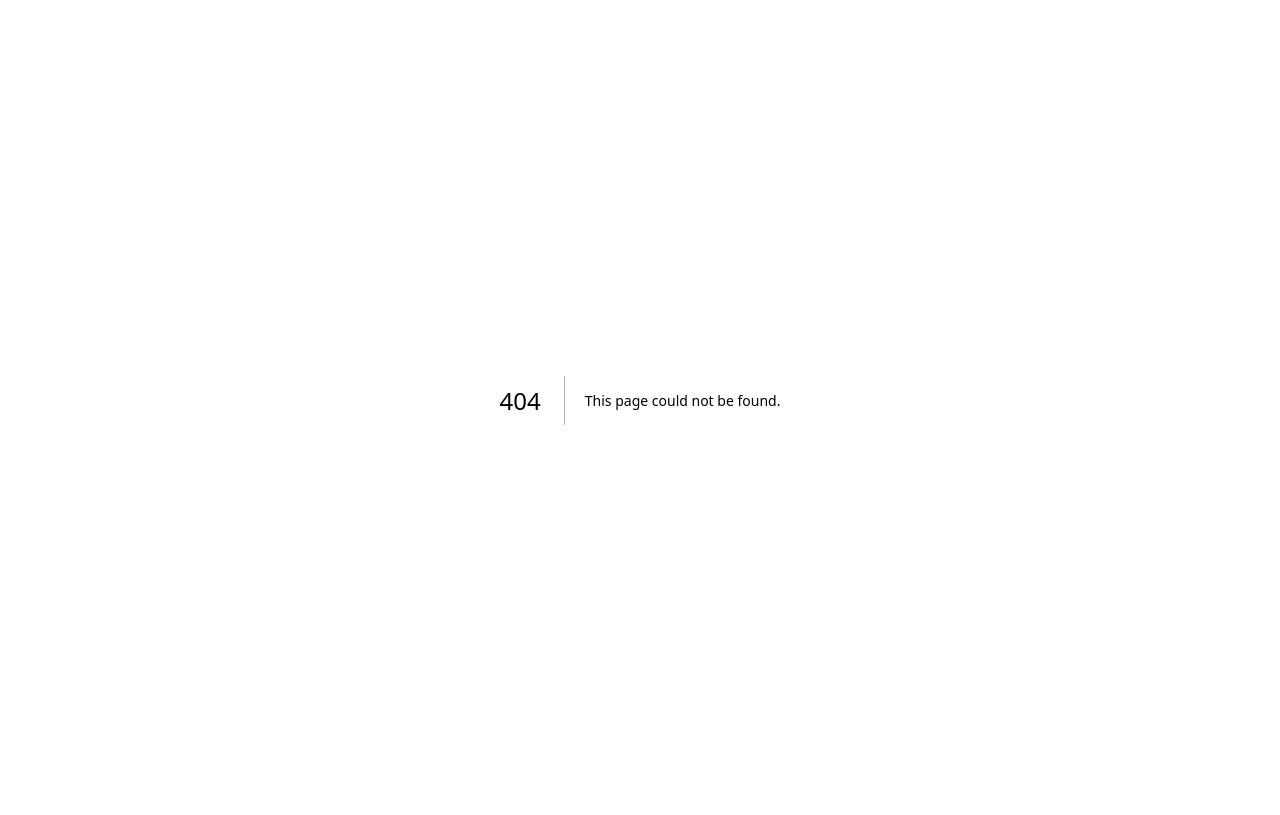
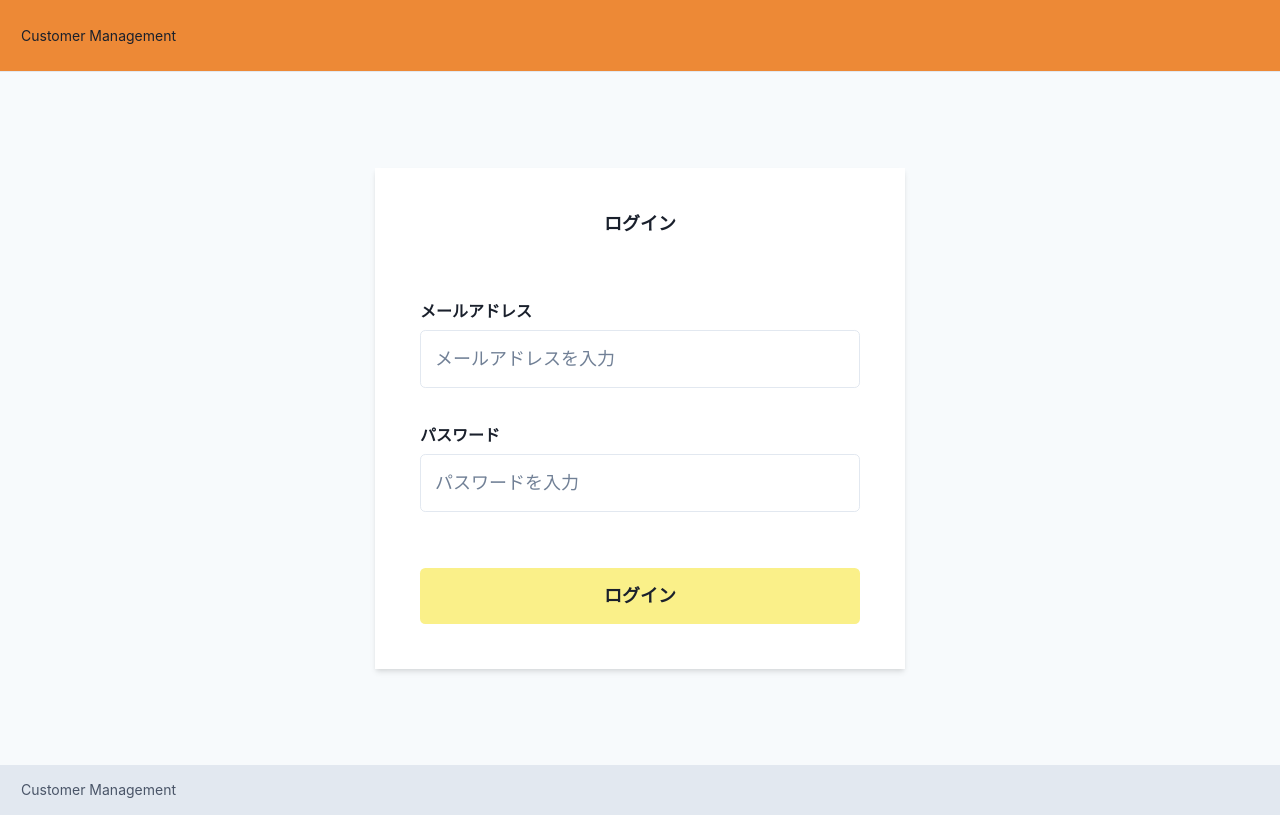
Before and after one commit to masahiro96848/dev-post-frontend, a Next.js app: page /signin in a window 1280 px wide. Before the commit this address had no page. Built offline with nearby package versions, Linux system fonts and the light colour scheme.

Commit message:
ChakraUIを使ってデザインできることを確認

```diff
--- /dev/null
+++ b/src/components/layout/PagePadding.tsx
@@ -0,0 +1,6 @@
+import { Box, ChakraProps } from '@chakra-ui/react'
+import React, { FC } from 'react'
+
+export const PagePadding: FC<ChakraProps> = () => {
+  return <Box flexGrow="1" minHeight="96px"></Box>
+}
--- a/src/components/layout/PageRoot.tsx
+++ b/src/components/layout/PageRoot.tsx
@@ -1,8 +1,14 @@
-import { Box, ChakraProps } from '@chakra-ui/react'
-import { FC, PropsWithChildren } from 'react'
+import { Box } from '@chakra-ui/react'
+import { FC } from 'react'
 
-export const PageRoot: FC<PropsWithChildren<ChakraProps>> = ({
+type Props = {
+  children: React.ReactNode
+  backgroundColor?: string
+}
+
+export const PageRoot: FC<Props> = ({
   children,
+  backgroundColor,
   ...props
 }) => {
   return (
@@ -11,6 +17,7 @@ export const PageRoot: FC<PropsWithChildren<ChakraProps>> = ({
       minHeight="100vh"
       display="flex"
       flexDirection="column"
+      backgroundColor={backgroundColor}
       {...props}
     >
       {children}
--- a/src/components/navigation/Footer/index.tsx
+++ b/src/components/navigation/Footer/index.tsx
@@ -1,5 +1,4 @@
-import { Box, ChakraProps, Link } from '@chakra-ui/react'
-import NextLink from 'next/link'
+import { Box, ChakraProps } from '@chakra-ui/react'
 import React, { FC } from 'react'
 
 export const Footer: FC<ChakraProps> = ({ ...props }) => {
@@ -10,13 +9,13 @@ export const Footer: FC<ChakraProps> = ({ ...props }) => {
       justifyContent="space-between"
       height="50px"
       px={6}
-      backgroundColor="gray.50"
+      backgroundColor="gray.200"
       {...props}
     >
       <Box color="gray.600">Customer Management</Box>
-      <NextLink href="">
+      {/* <NextLink href="">
         <Link>お問い合わせ</Link>
-      </NextLink>
+      </NextLink> */}
     </Box>
   )
 }
--- a/src/components/navigation/Header/index.tsx
+++ b/src/components/navigation/Header/index.tsx
@@ -9,7 +9,7 @@ export const Header: FC<ChakraProps> = ({ ...props }) => {
       justifyContent="flex-start"
       height="72px"
       px={6}
-      background="white"
+      background="orange.400"
       borderBottom="0.5px solid"
       borderBottomColor="gray.200"
       {...props}
--- /dev/null
+++ b/src/pages/signin/index.tsx
@@ -0,0 +1,87 @@
+import {
+  Box,
+  Button,
+  ChakraProps,
+  Container,
+  FormControl,
+  FormLabel,
+  Heading,
+  Input,
+  Stack,
+  VStack,
+} from '@chakra-ui/react'
+import React, { FC } from 'react'
+import { PagePadding } from '@/components/layout/PagePadding'
+import { PageRoot } from '@/components/layout/PageRoot'
+import { Footer } from '@/components/navigation/Footer'
+import { Header } from '@/components/navigation/Header'
+
+const SigninPage: FC<ChakraProps> = () => {
+  return (
+    <PageRoot backgroundColor="gray.50">
+      <Header />
+      <Box>
+        <Container
+          bg="white"
+          boxShadow="md"
+          p={12}
+          mt="96px"
+          border="3px solid white"
+          borderColor="#850b0bf"
+        >
+          <VStack>
+            <Heading fontSize="lg">ログイン</Heading>
+          </VStack>
+          <form action="">
+            <Stack spacing={4} mt="64px">
+              <FormControl id="email">
+                <FormLabel fontWeight="600" color="gray.800">
+                  メールアドレス
+                </FormLabel>
+                <Input
+                  type="text"
+                  size="lg"
+                  inputMode="email"
+                  px={4}
+                  py={8}
+                  placeholder="メールアドレスを入力"
+                />
+              </FormControl>
+              <FormControl id="password" mt="6">
+                <FormLabel fontWeight="600" color="gray.800">
+                  パスワード
+                </FormLabel>
+                <Input
+                  type="password"
+                  size="lg"
+                  placeholder="パスワードを入力"
+                  px={4}
+                  py={8}
+                />
+              </FormControl>
+
+              <Stack spacing={10} mt={12}>
+                <Button
+                  bg="yellow.200"
+                  width="100%"
+                  size="lg"
+                  fontWeight="bold"
+                  type="submit"
+                  px={4}
+                  py={8}
+                  _hover={{ bg: 'yellow.300' }}
+                >
+                  ログイン
+                </Button>
+              </Stack>
+            </Stack>
+          </form>
+        </Container>
+      </Box>
+      <PagePadding />
+      <Footer />
+    </PageRoot>
+  )
+}
+
+export default SigninPage
--- a/src/theme/theme.ts
+++ b/src/theme/theme.ts
@@ -147,21 +147,7 @@ export const themeSetting: Theme = extendTheme({
     '5xl': '48px',
     '6xl': '64px',
   },
-  sizes: {
-    full: '100%',
-    '3xs': '14rem',
-    '2xs': '16rem',
-    xs: '20rem',
-    sm: '24rem',
-    md: '28rem',
-    lg: '32rem',
-    xl: '36rem',
-    '2xl': '42rem',
-    '3xl': '48rem',
-    '4xl': '56rem',
-    '5xl': '64rem',
-    '6xl': '72rem',
-  },
+  sizes: {},
   space: {
     px: '1px',
     0.5: '0.125rem',
```
Also changed, not shown: src/pages/index.tsx (deleted, +0 -14 lines).
